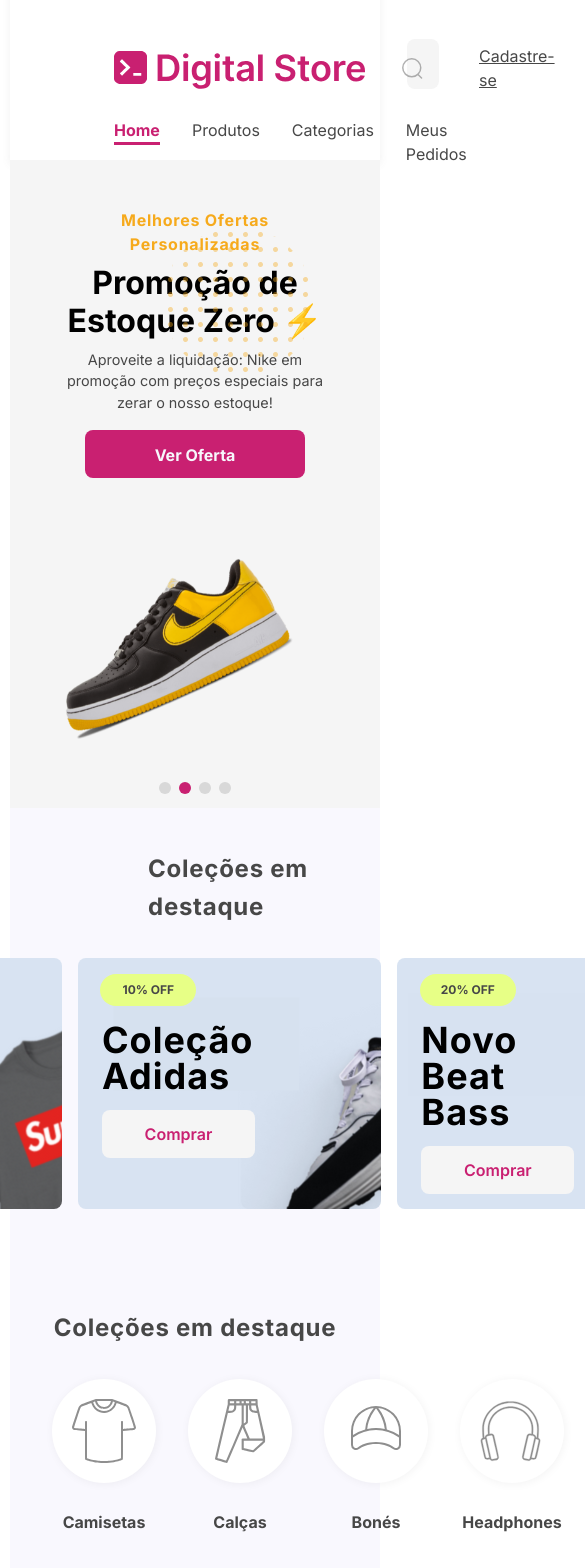
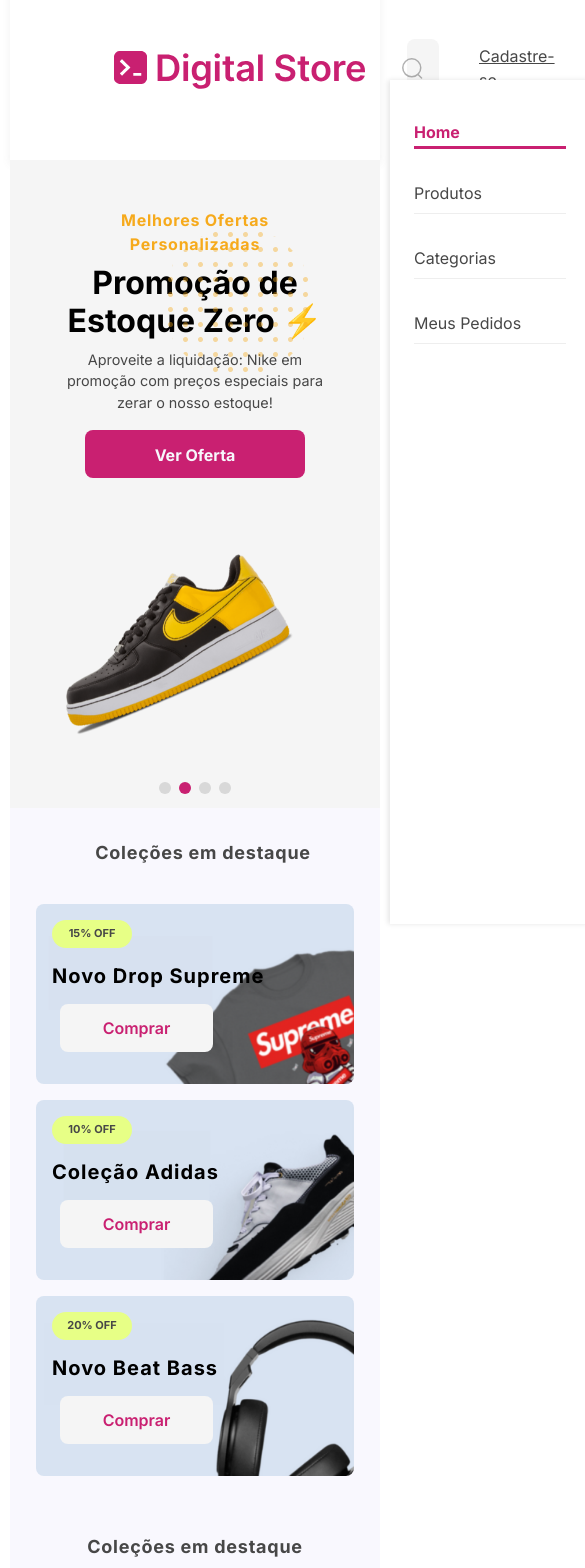
Before and after one commit to drihcs/Projeto-Final-Digital-Store, a React (Vite) app: page / in a window 390 px wide. Shown: the top 1568 px of the page, 585 px wide, since content can reach past the window. Built offline with nearby package versions, Linux system fonts and the light colour scheme.

Commit message:
add responsive #1

```diff
--- a/src/components/CardSection/CardSection.css
+++ b/src/components/CardSection/CardSection.css
@@ -108,3 +108,113 @@
   line-height: 36px;
   letter-spacing: 1px;
 }
+
+@media (max-width: 1024px) {
+  .container-title {
+    margin: 2rem 0 0 2rem;
+    font-size: 22px;
+  }
+
+  .container-collection {
+    gap: 1.5rem;
+    padding: 0 2rem;
+  }
+
+  .collection {
+    width: 350px;
+    height: 220px;
+  }
+
+  .collection h3 {
+    font-size: 28px;
+    margin: 1rem 2rem 0 1.5rem;
+  }
+}
+
+@media (max-width: 768px) {
+  .container-title {
+    margin: 1.5rem 0 0 1.5rem;
+    font-size: 20px;
+    text-align: center;
+  }
+
+  .container-collection {
+    flex-direction: column;
+    gap: 1.5rem;
+    padding: 0 1.5rem;
+  }
+
+  .collection {
+    width: 100%;
+    max-width: 400px;
+    height: 200px;
+  }
+
+  .collection h3 {
+    font-size: 24px;
+    margin: 1rem 1rem 0 1.5rem;
+  }
+}
+
+@media (max-width: 480px) {
+  .container-title {
+    margin: 1rem 0 0 1rem;
+    font-size: 18px;
+  }
+
+  .container-collection {
+    gap: 1rem;
+    padding: 0 1rem;
+  }
+
+  .collection {
+    height: 180px;
+    min-width: 250px;
+  }
+
+  .collection h3 {
+    font-size: 20px;
+    line-height: 24px;
+    margin: 1rem 1rem 0 1rem;
+  }
+
+  .oferta {
+    width: 80px;
+    height: 28px;
+    font-size: 11px;
+    margin: 1rem auto 0 1rem;
+  }
+
+  .collection:hover {
+    transform: scale(1.02);
+  }
+}
+
+@media (max-width: 320px) {
+  .container-title {
+    font-size: 16px;
+    margin: 1rem 0 0 0.5rem;
+  }
+
+  .container-collection {
+    padding: 0 0.5rem;
+  }
+
+  .collection {
+    min-width: 200px;
+    height: 150px;
+  }
+
+  .collection h3 {
+    font-size: 18px;
+    line-height: 20px;
+    margin: 0.5rem 0.5rem 0 1rem;
+  }
+
+  .oferta {
+    width: 70px;
+    height: 24px;
+    font-size: 10px;
+    margin: 0.5rem auto 0 1rem;
+  }
+}
--- a/src/components/Category/Category.css
+++ b/src/components/Category/Category.css
@@ -54,3 +54,204 @@
   filter: invert(50%) sepia(90%) saturate(7000%) hue-rotate(319deg) brightness(78%) contrast(97%);
   transform: scale(1.05);
 }
+
+@media (max-width: 1024px) {
+  section {
+    margin-top: 4rem;
+    padding: 0 2rem;
+  }
+
+  section h2 {
+    font-size: 22px;
+  }
+
+  section .main {
+    gap: 1.5rem;
+    max-width: 600px;
+  }
+
+  section .main .f picture {
+    width: 96px;
+    height: 96px;
+    padding: 18px;
+  }
+
+  section .main .f picture img {
+    width: 60px;
+    height: 60px;
+  }
+}
+
+@media (max-width: 768px) {
+  section {
+    margin-top: 3rem;
+    margin-bottom: 1.5rem;
+    padding: 0 1.5rem;
+  }
+
+  section h2 {
+    font-size: 20px;
+    margin-bottom: 30px;
+  }
+
+  section .main {
+    gap: 1.2rem;
+    justify-content: space-around;
+  }
+
+  section .main .f {
+    min-width: 100px;
+    gap: 0.5rem;
+  }
+
+  section .main .f picture {
+    width: 88px;
+    height: 88px;
+    padding: 16px;
+  }
+
+  section .main .f picture img {
+    width: 56px;
+    height: 56px;
+  }
+
+  section .main .f p {
+    font-size: 13px;
+  }
+}
+
+@media (max-width: 480px) {
+  section {
+    margin-top: 2rem;
+    margin-bottom: 3rem;
+    padding: 0 1rem;
+  }
+
+  section h2 {
+    font-size: 18px;
+    margin-bottom: 25px;
+  }
+
+  section .main {
+    gap: 1rem;
+    flex-wrap: wrap;
+    justify-content: center;
+    max-width: 350px;
+    row-gap: 1.5rem;
+    min-height: 200px;
+  }
+
+  section .main .f {
+    min-width: 85px;
+    gap: 0.4rem;
+    flex: 0 0 calc(33.333% - 0.67rem);
+    max-width: 100px;
+  }
+
+  section .main .f:nth-child(4) {
+    flex: 0 0 calc(45% - 0.5rem);
+    max-width: 120px;
+    margin-left: 5%;
+  }
+
+  section .main .f:nth-child(5) {
+    flex: 0 0 calc(45% - 0.5rem);
+    max-width: 120px;
+    margin-right: 5%;
+  }
+
+  section .main .f picture {
+    width: 72px;
+    height: 72px;
+    padding: 12px;
+  }
+
+  section .main .f picture img {
+    width: 48px;
+    height: 48px;
+  }
+
+  section .main .f p {
+    font-size: 12px;
+  }
+
+  .f picture:hover {
+    transform: translateY(-2px);
+  }
+}
+
+@media (max-width: 320px) {
+  section {
+    margin-top: 1.5rem;
+    margin-bottom: 2.5rem;
+    padding: 0 0.5rem;
+  }
+
+  section h2 {
+    font-size: 16px;
+    margin-bottom: 20px;
+  }
+
+  section .main {
+    gap: 0.8rem;
+    max-width: 280px;
+    row-gap: 1.2rem;
+    min-height: 180px;
+  }
+
+  section .main .f {
+    min-width: 70px;
+    flex: 0 0 calc(33.333% - 0.53rem);
+    max-width: 80px;
+  }
+
+  section .main .f:nth-child(4) {
+    flex: 0 0 calc(42% - 0.4rem);
+    max-width: 90px;
+    margin-left: 8%;
+  }
+
+  section .main .f:nth-child(5) {
+    flex: 0 0 calc(42% - 0.4rem);
+    max-width: 90px;
+    margin-right: 8%;
+  }
+
+  section .main .f picture {
+    width: 60px;
+    height: 60px;
+    padding: 10px;
+  }
+
+  section .main .f picture img {
+    width: 40px;
+    height: 40px;
+  }
+
+  section .main .f p {
+    font-size: 11px;
+  }
+}
+
+@media (max-width: 280px) {
+  section .main {
+    flex-direction: column;
+    gap: 1.5rem;
+    height: auto;
+  }
+
+  section .main .f {
+    flex: none;
+    max-width: none;
+    width: 100%;
+  }
+
+  section .main .f picture {
+    width: 80px;
+    height: 80px;
+  }
+
+  section .main .f p {
+    font-size: 12px;
+  }
+}
--- a/src/components/Navbar/Navbar.css
+++ b/src/components/Navbar/Navbar.css
@@ -1,3 +1,4 @@
+/* === Estilo padrão do navbar === */
 .navbar {
   position: relative;
   margin-left: 104px;
@@ -32,3 +33,46 @@
   border-bottom: 3px solid #c92071;
   padding-bottom: 2px;
 }
+
+/* === Estilo para mobile === */
+@media (max-width: 768px) {
+  .navbar {
+    position: fixed;
+    top: 80px;
+    /* distância do topo (ajuste conforme altura do header) */
+    right: 0;
+    width: 200px;
+    background-color: white;
+    height: 100vh;
+    box-shadow: -2px 0 5px rgba(0, 0, 0, 0.1);
+    transform: translateX(100%);
+    transition: transform 0.3s ease-in-out;
+    z-index: 1000;
+    margin-left: 0;
+  }
+
+  .navbar.aberto {
+    transform: translateX(0%);
+  }
+
+  .navbar ul {
+    position: static;
+    flex-direction: column;
+    align-items: flex-start;
+    padding: 2rem 1.5rem;
+    gap: 1.5rem;
+    top: auto;
+  }
+
+  .navbar ul li {
+    width: 100%;
+  }
+
+  .navbar ul li a {
+    font-size: 1rem;
+    width: 100%;
+    display: block;
+    padding: 0.5rem 0;
+    border-bottom: 1px solid #eee;
+  }
+}
--- a/src/components/Navbar/Navbar.jsx
+++ b/src/components/Navbar/Navbar.jsx
@@ -8,11 +8,12 @@
   { path: "/pedidos", label: "Meus Pedidos" },
 ];
 
-export function NavBar() {
+export function NavBar({ menuAberto }) {
   const location = useLocation();
 
   return (
-    <div className="navbar">
+    <nav className={`navbar ${menuAberto ? "aberto" : ""}`}>
+
       <ul>
         {links.map((link, index) => (
           <li key={index}>
@@ -29,6 +30,6 @@
           </li>
         ))}
       </ul>
-    </div>
+    </nav>
   );
 }
--- a/src/components/ProductCard/ProductCard.css
+++ b/src/components/ProductCard/ProductCard.css
@@ -127,3 +127,138 @@
   line-height: 38px;
   letter-spacing: 0.75px;
 }
+
+
+@media (min-width: 768px) and (max-width: 1024px) {
+  .prod-card-grid {
+    grid-template-columns: repeat(2, 1fr);
+    gap: 1rem;
+  }
+
+  .prod-card {
+    padding: 0 2rem;
+  }
+
+  .prod-card-item {
+    min-height: 380px;
+  }
+}
+
+@media (min-width: 600px) and (max-width: 767px) {
+  .prod-card-grid {
+    grid-template-columns: repeat(2, 1fr);
+    gap: 1rem;
+  }
+
+  .prod-card {
+    padding: 0 1.5rem;
+  }
+
+  .prod-card-item {
+    min-height: 350px;
+  }
+
+  .prod-card-header {
+    margin-bottom: 1rem;
+  }
+}
+
+@media (min-width: 480px) and (max-width: 599px) {
+  .prod-card-grid {
+    grid-template-columns: repeat(2, 1fr);
+    gap: 1rem;
+  }
+
+  .prod-card {
+    padding: 0 1rem;
+  }
+
+  .prod-card-item {
+    min-height: 320px;
+  }
+}
+
+@media (max-width: 479px) {
+  .prod-card-bg {
+    padding: 0.5rem;
+  }
+
+  .prod-card {
+    padding: 0 0.5rem;
+    margin-bottom: 30px;
+  }
+
+  .prod-card-grid {
+    grid-template-columns: repeat(1, 1fr);
+    gap: 1rem;
+    max-width: 300px;
+    margin: 0 auto;
+  }
+
+  .prod-card-item {
+    min-height: 320px;
+    max-width: 100%;
+  }
+
+  .prod-card-header {
+    flex-direction: column;
+    align-items: flex-start;
+    gap: 0.5rem;
+    margin-bottom: 1rem;
+  }
+
+  .prod-card-header a {
+    align-self: flex-end;
+  }
+
+  .prod-card-header a img {
+    height: 14px;
+  }
+
+  .prod-card-descPorc {
+    padding: 3px 8px;
+    top: 8px;
+    left: 8px;
+  }
+
+  .prod-card-name {
+    margin: 8px 0 3px 0;
+  }
+
+  .prod-card-desc {
+    margin-bottom: 8px;
+  }
+
+  .prod-card-prices {
+    gap: 0.3rem;
+  }
+}
+
+@media (max-width: 320px) {
+  .prod-card-grid {
+    grid-template-columns: 1fr;
+    gap: 1rem;
+    max-width: 280px;
+  }
+
+  .prod-card-item {
+    min-height: 300px;
+    max-width: 100%;
+  }
+}
+
+@media (hover: hover) {
+  .prod-card-image:hover {
+    transform: scale(1.02);
+  }
+}
+
+@media (hover: none) {
+  .prod-card-image:hover {
+    transform: none;
+  }
+
+  .prod-card-image:active {
+    transform: scale(0.98);
+  }
+}
--- a/src/components/SpecialOffer/SpecialOffer.css
+++ b/src/components/SpecialOffer/SpecialOffer.css
@@ -61,7 +61,7 @@
   letter-spacing: 0.75px;
 }
 
-.lorem-text {
+.special-text {
   color: #474747;
   font-weight: 400;
   font-size: 16px;
--- a/src/components/SpecialOffer/SpecialOffer.jsx
+++ b/src/components/SpecialOffer/SpecialOffer.jsx
@@ -21,7 +21,7 @@
       <div className="conteudo-ofert">
         <span className="title-ofert">Oferta especial</span>
         <h2>Air Jordan edição de colecionador</h2>
-        <p className="lorem-text">
+        <p className="special-text">
           Esse é o tênis ideal para quem ama estilo, exclusividade e conforto. O Air Jordan edição de colecionador combina design marcante com performance. Aproveite essa chance única de garantir o seu com desconto exclusivo. Oferta válida por tempo limitado ou enquanto durar o estoque.
         </p>
         <NavLink to="/products">
```
